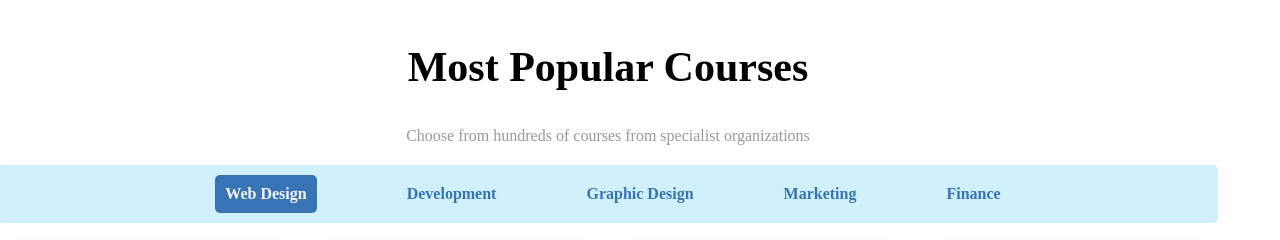
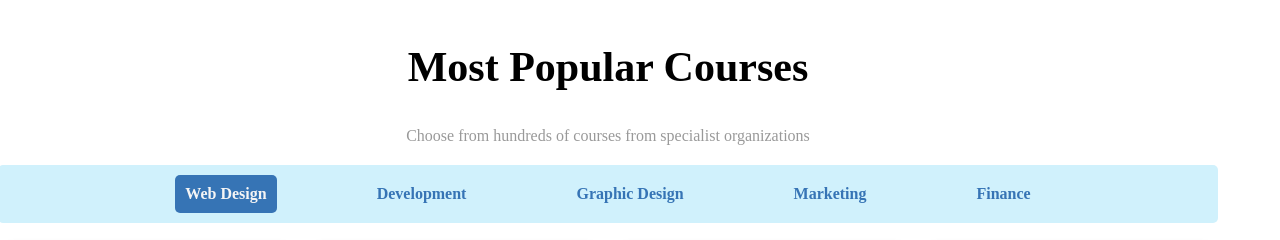
Before and after one commit to PHYSamnang/Course-UI-Design, a plain HTML site: page index.html in a window 1280 px wide. Shown: the top 240 px of the page. Drawn offline with Linux system fonts and the light colour scheme.

Commit message:
Update menu button

```diff
--- a/index.html
+++ b/index.html
@@ -15,8 +15,37 @@
         <p class="normal-text gray-text margin-bottom width-100 text-align">Choose from hundreds of courses from
             specialist organizations</p>
 
+        <!-- Added Menu -->
+
+        <div class="radio-inputs width-100 row justify align menu-gap background padding border-radius margin-bottom">
+            <label class="radio">
+              <input type="radio" name="radio" checked="">
+              <span class="name">Web Design</span>
+            </label>
+
+            <label class="radio">
+              <input type="radio" name="radio">
+              <span class="name">Development</span>
+            </label>
+
+            <label class="radio">
+              <input type="radio" name="radio">
+              <span class="name">Graphic Design</span>
+            </label>
+
+            <label class="radio">
+              <input type="radio" name="radio">
+              <span class="name">Marketing</span>
+            </label>
+
+            <label class="radio">
+              <input type="radio" name="radio">
+              <span class="name">Finance</span>
+            </label>
+          </div>
+
         <!-- Menu -->
-        <div class="width-100 row justify align menu-gap background padding border-radius margin-bottom">
+        <!-- <div class="width-100 row justify align menu-gap background padding border-radius margin-bottom">
             <div class="menu-text text-white border-radius text-background padding menu-text-bold pointer">
                 Web Design
             </div>
@@ -32,7 +61,7 @@
             <div class="menu-text text-color menu-text-bold pointer">
                 Finance
             </div>
-        </div>
+        </div> -->
 
         <!-- All Cards -->
         <div class="row-cards space-between align card-gap width-100">
@@ -194,6 +223,10 @@
 
         </div>
 
+        <!-- Start from here -->
+
+
+
     </div>
 
     </div>
--- a/styles.css
+++ b/styles.css
@@ -40,7 +40,7 @@
 }
 
 .text-color {
-    color: #3674B5
+    color: #3674B5;
 }
 
 .text-white {
@@ -191,3 +191,32 @@ img {
         flex-direction: column;
     }
 }
+
+/* Added Menu */
+
+/* From Uiverse.io by Yaya12085 */
+.radio {
+    text-align: center;
+    font-weight: bold;
+}
+
+.radio-inputs .radio input {
+    display: none;
+}
+
+.radio .name {
+    display: flex;
+    cursor: pointer;
+    align-items: center;
+    justify-content: center;
+    border-radius: 5px;
+    padding: 10px;
+    color: #3674B5;
+    transition: all .15s ease-in-out;
+}
+
+.radio-inputs .radio input:checked + .name {
+    background-color: #3674B5;
+    font-weight: bold;
+    color: whitesmoke;
+}
```
